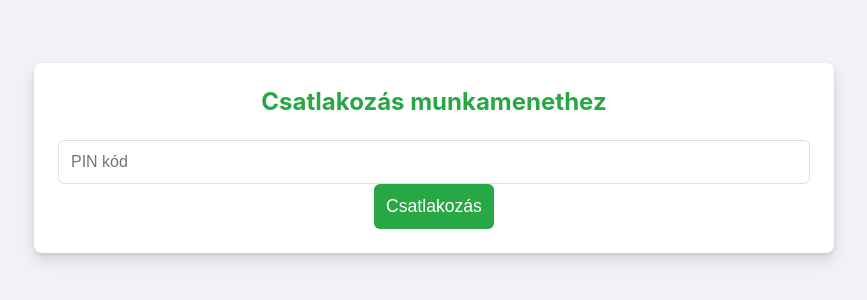
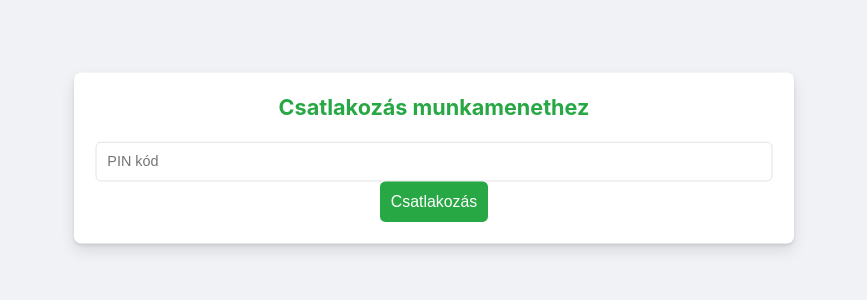
Before and after one commit to zoltankovacs100/Szofelho, a React (Vite) app: page /pin in a window 1280 px wide. Shown: the part 258-558 px from the top of the page, without its empty margins (206-1073 px from the left). Built offline with nearby package versions, Linux system fonts and the light colour scheme; no server answers.

Commit message:
style: Decrease guest login card size by 10%

```diff
--- a/src/pages/GuestLogin.jsx
+++ b/src/pages/GuestLogin.jsx
@@ -35,7 +35,7 @@ const GuestLogin = () => {
   };
 
   return (
-    <div className="card">
+    <div className="card" style={{ transform: 'scale(0.9)' }}>
       <h2>Csatlakozás munkamenethez</h2>
       <form onSubmit={handleJoinSession}>
         <input
```
